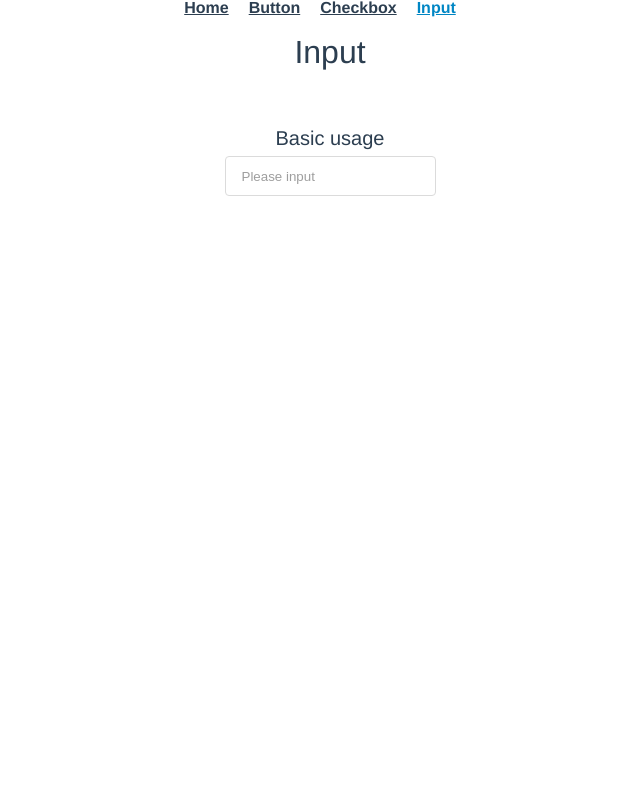
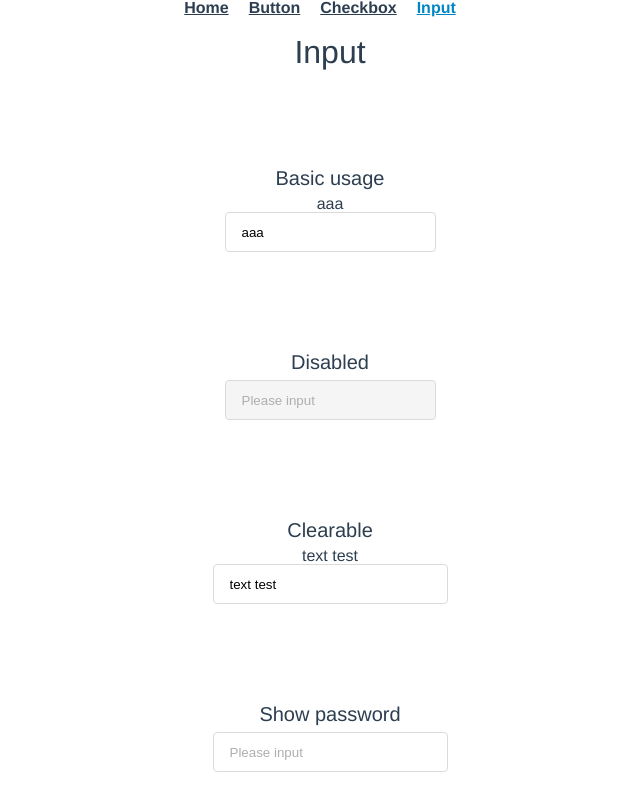
Before and after one commit to allmanLee/elementui, a Vue app: page /input in a window 1280 px wide. Shown: the top 810 px of the page, without its empty margins (310-950 px from the left). Built offline with nearby package versions, Linux system fonts and the light colour scheme.

Commit message:
add: 기본 기능 추가(disalbed, clearable, passwordbox)

```diff
--- a/src/components/AppInput.vue
+++ b/src/components/AppInput.vue
@@ -1,70 +1,195 @@
 <template>
+  <div id="appInput">
+    <slot name="prefix"></slot>
     <input
       mode="ios"
       ref="test"
-    :type="type"
+      :type="isShowPassword ? 'password' : type"
       :placeholder="placeholder"
+      :value="value"
       class="input-outline"
-    :value="valueText"
+      :class="{
+        'input-icon-right': clearable || showPassword,
+        'input-icon-left': false,
+      }"
       :autofocus="autofocus"
+      :disabled="disabled"
+      @input="(e) => changeValue(e)"
+      @blur="clearable ? toggleClearButton(false) : ''"
+      @focus="clearable ? toggleClearButton(true) : ''"
     />
+    <div
+      v-if="clearable || showPassword"
+      class="right-icon"
+      :class="{ clickable: clearable || showPassword }"
+      @click="
+        clearable ? clearInput() : showPassword ? changeShowPassword() : ''
+      "
+    >
+      <fa-icon
+        v-show="isClearable"
+        class="icon"
+        icon="fa-regular fa-circle-xmark"
+      ></fa-icon>
+      <fa-icon
+        v-show="showPassword"
+        class="icon"
+        icon="fa-regular fa-eye"
+      ></fa-icon>
+    </div>
+    <slot name="suffix"></slot>
+  </div>
 </template>
 <script>
 export default {
+  name: "appInput",
+  model: {
+    props: "modelValue",
+    method: "input",
+  },
   props: {
     placeholder: {
       type: String,
     },
-    propType: {
+    type: {
       default: "text",
       type: String,
+    },
+    disabled: {
+      default: false,
+      type: Boolean,
     },
     autofocus: {
       default: false,
       type: Boolean,
     },
     value: {
-      defalt: "",
+      default: "",
       type: String,
+    },
+    clearable: {
+      default: false,
+      type: Boolean,
+    },
+    showPassword: {
+      default: false,
+      type: Boolean,
     },
   },
   data() {
     return {
+      changedValue: this.value,
       test: null,
+      isClearable: false,
+      isShowPassword: this.showPassword,
     };
   },
-  computed: {
-    valueText: function () {
-      return this.propValue;
+  computed: {},
+  methods: {
+    clearInput: function (val) {
+      this.changedValue = "";
+      this.$emit("input", this.changedValue);
     },
-    type: function () {
-      return this.propType;
+    changeValue: function (e) {
+      const value = e.target.value;
+      this.changedValue = value;
+      this.$emit("input", this.changedValue);
+
+      //clear icon
+      if (this.clearable) {
+        if (value.length > 0) this.isClearable = true;
+        else this.isClearable = false;
+      }
+    },
+    toggleClearButton(value) {
+      console.log("toggled");
+      console.log(value);
+      console.log(this.changedValue);
+      if (value == true && this.changedValue.length > 0) {
+        this.isClearable = true;
+      } else this.isClearable = false;
+    },
+    //패스워드 보기 기능
+    changeShowPassword() {
+      this.isShowPassword = !this.isShowPassword;
+      this.$refs.test.focus();
     },
   },
-  mounted() {},
 };
 </script>
 
 <style lang="scss" scope>
 //기본 인풋 스타일
+#appInput {
+  position: relative;
   input {
+    cursor: pointer;
     box-sizing: border-box;
-  border-radius: 4px !important;
+    border-radius: 4px;
     height: rem-calc(40px);
     border: 1px solid #dbdbdb;
     padding-left: 16px;
     padding-right: 16px;
-  background-color: white !important;
+    background-color: white;
     color: black;
-
+    &::placeholder {
+      color: #aeaeae;
+    }
     &:focus {
       outline: none;
-    border: 1px solid $color-primary !important;
+      border: 1px solid $color-primary;
       color: black;
+      &:hover {
+        border: 1px solid $color-primary;
+      }
+    }
+    &:hover {
+      outline: none;
+      border: 1px solid #9e9e9e;
+      color: black;
+    }
+    &:disabled {
+      background-color: #f5f5f5;
+    }
+    transition: all 0.3s ease-in-out;
+  }
+
+  //clear able
+
+  .right-icon,
+  .left-icon {
+    display: inline-block;
+    position: absolute;
+    width: 40px;
+    height: 100%;
+    line-height: 100%;
+    right: 0px;
+
+    &.clickable {
+      cursor: pointer;
+      pointer-events: all;
+    }
+    .icon {
+      position: relative;
+      display: block;
+      opacity: 1;
+      left: 50%;
+      top: 50%;
+      transform: translate(-50%, -50%);
+      color: #aeaeae;
     }
   }
 
-input::placeholder {
-  color: #9e9e9e;
+  .left-icon {
+    right: unset;
+    left: 0px;
+  }
+  //아이콘 존재에 따른 패딩
+  & input.input-icon-right {
+    padding-right: 40px;
+  }
+  & input.input-icon-left {
+    padding-left: 40px;
+  }
 }
 </style>
--- a/src/views/input.vue
+++ b/src/views/input.vue
@@ -3,10 +3,41 @@
     <ul class="ui-list">
       <li class="ui-list-item">
         <h1>Input</h1>
-        <h3>Basic usage</h3>
-        <ul class="button-list">
+
+        <ul class="input-list">
           <li>
-            <app-input placeholder="Please input"></app-input>
+            <h3>Basic usage</h3>
+            <p>{{ text1 }}</p>
+            <app-input v-model="text1" placeholder="Please input"></app-input>
+          </li>
+        </ul>
+
+        <ul class="input-list">
+          <li>
+            <h3>Disabled</h3>
+            <app-input :disabled="true" placeholder="Please input"></app-input>
+          </li>
+        </ul>
+        <ul class="input-list">
+          <li>
+            <h3>Clearable</h3>
+            <p>{{ text2 }}</p>
+            <app-input
+              v-model="text2"
+              :clearable="true"
+              placeholder="Please input"
+            ></app-input>
+          </li>
+        </ul>
+        <ul class="input-list">
+          <li>
+            <h3>Show password</h3>
+            <p>{{ text3 }}</p>
+            <app-input
+              v-model="text3"
+              :showPassword="true"
+              placeholder="Please input"
+            ></app-input>
           </li>
         </ul>
       </li>
@@ -16,38 +47,17 @@
 <script>
 import AppInput from "../components/AppInput.vue";
 
-const cityOptions = ["Shanghai", "Beijing", "Guangzhou", "Shenzhen"];
-
 export default {
   components: { AppInput },
   name: "ui-page-checkbox",
   data() {
     return {
-      checked: true,
-      checked2: true,
-      checked3: true,
-      checkAll: true,
-      checkList: ["Option B", "Option A"],
-      cities: [...cityOptions],
-      options: ["Option A", "Option B", "Option C", "Option D"],
-      checkedCities: ["Shanghai", "Beijing"],
-      isIndeterminate: true,
-      buttonsOption: ["asdf", "zxcv", "fasd", "vewvsa"],
-      checkedButtonsOption: ["asdf", "vewvsa"],
+      text1: "aaa",
+      text2: "text test",
+      text3: "",
     };
   },
-  methods: {
-    handleCheckAllChange(val) {
-      this.checkedCities = val ? [...cityOptions] : [];
-      this.isIndeterminate = false;
-    },
-    handleCheckedCitiesChange(value) {
-      let checkedCount = value.length;
-      this.checkAll = checkedCount === this.cities.length;
-      this.isIndeterminate =
-        checkedCount > 0 && checkedCount < this.cities.length;
-    },
-  },
+  methods: {},
 };
 </script>
 <style lang="scss" scoped>
@@ -71,16 +81,12 @@ h3 {
       list-style: none;
       list-style-type: none;
     }
-    .checkbox-list {
+    .input-list {
+      margin-top: 40px;
       li {
         display: inline-block;
-        margin-left: 14px;
       }
     }
   }
 }
-
-.checkbox-button-group {
-  margin-top: 14px;
-}
 </style>
```
Lines whose indentation alone changed are shown as unchanged.
